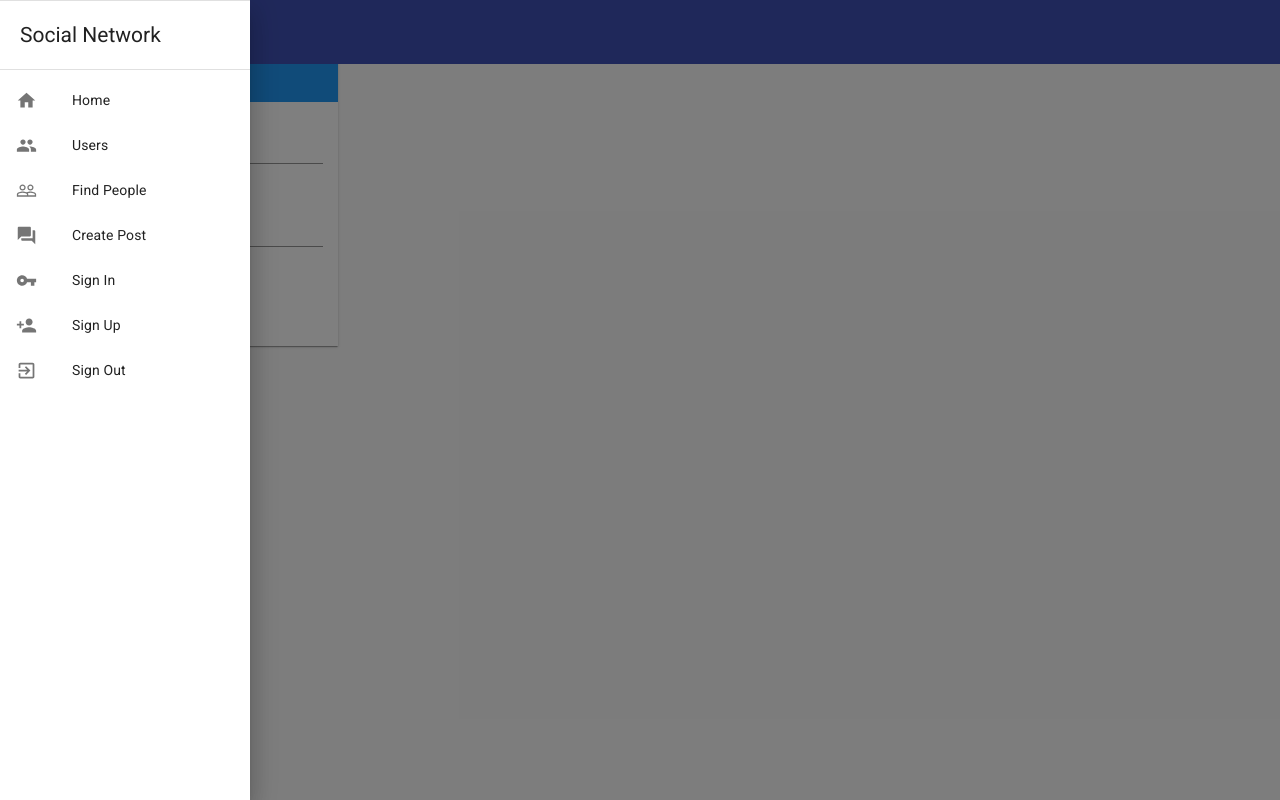
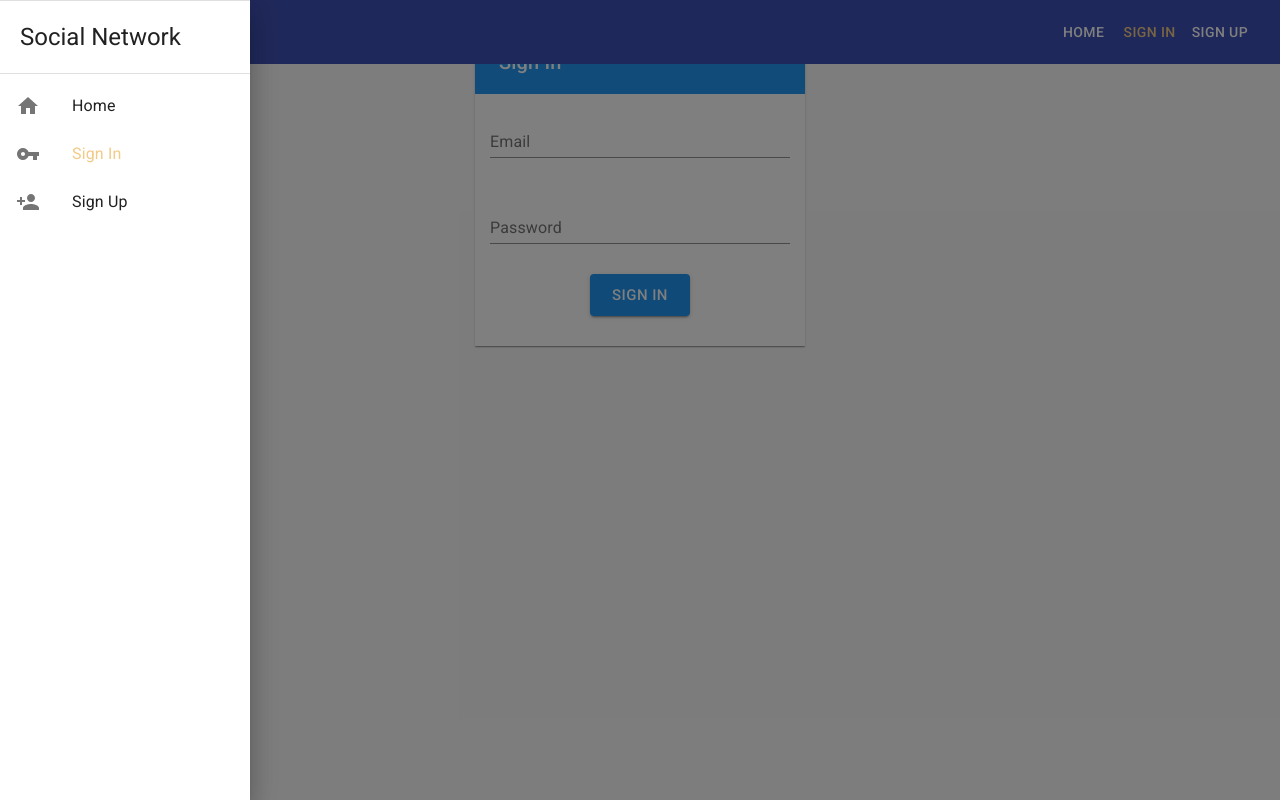
Before and after one commit to jeremiahogutu/social-network, a React (Create React App) app in the folder social-front-end/: page /signin in a window 1280 px wide. Both pictures are taken after a click on the button "Menu". Built offline with nearby package versions, Linux system fonts and the light colour scheme.

Commit message:
user material ui migration

```diff
--- a/social-front-end/public/index.html
+++ b/social-front-end/public/index.html
@@ -10,10 +10,10 @@
     <meta name="theme-color" content="#000000" />
     <link rel="manifest" href="%PUBLIC_URL%/manifest.json" />
     <link rel="stylesheet" href="https://fonts.googleapis.com/icon?family=Material+Icons">
-    <link rel="stylesheet" href="https://code.getmdl.io/1.3.0/material.indigo-pink.min.css">
-    <link href="https://fonts.googleapis.com/css?family=Lato&display=swap" rel="stylesheet">
+<!--    <link rel="stylesheet" href="https://code.getmdl.io/1.3.0/material.indigo-pink.min.css">-->
+<!--    <link href="https://fonts.googleapis.com/css?family=Lato&display=swap" rel="stylesheet">-->
     <link rel="stylesheet" href="https://fonts.googleapis.com/css?family=Roboto:300,400,500&display=swap" />
-    <script defer src="https://code.getmdl.io/1.3.0/material.min.js"></script>
+<!--    <script defer src="https://code.getmdl.io/1.3.0/material.min.js"></script>-->
     <title>Social Network</title>
   </head>
   <body>
--- a/social-front-end/src/components/Home.js
+++ b/social-front-end/src/components/Home.js
@@ -3,8 +3,6 @@ import Posts from '../components/post/Posts'
 const Home = () => (
     <div className='mdl-grid' style={{justifyContent: 'center'}}>
         <div className="mdl-cell mdl-cell--12-col mdl-cell--8-col-tablet mdl-cell--4-col-phone" >
-            {/*<h2>Home</h2>*/}
-            {/*<p>Social front end</p>*/}
             <Posts/>
         </div>
     </div>
--- a/social-front-end/src/components/ui-helpers/SwipeableTemporaryDrawer.js
+++ b/social-front-end/src/components/ui-helpers/SwipeableTemporaryDrawer.js
@@ -1,33 +1,9 @@
 import React from 'react';
 import PropTypes from 'prop-types';
-import {makeStyles} from '@material-ui/core/styles';
-import SwipeableDrawer from '@material-ui/core/SwipeableDrawer';
-import Button from '@material-ui/core/Button';
-import List from '@material-ui/core/List';
-import Divider from '@material-ui/core/Divider';
-import ListItem from '@material-ui/core/ListItem';
-import ListItemIcon from '@material-ui/core/ListItemIcon';
-import ListItemText from '@material-ui/core/ListItemText';
-import InboxIcon from '@material-ui/icons/MoveToInbox';
-import Home from '@material-ui/icons/Home';
-import People from '@material-ui/icons/People';
-import PeopleOutline from '@material-ui/icons/PeopleOutline'
-import Power from '@material-ui/icons/Power'
-import Forum from '@material-ui/icons/Forum'
-import PowerOff from '@material-ui/icons/PowerOff'
-import VpnKey from '@material-ui/icons/VpnKey'
-import ExitToApp from '@material-ui/icons/ExitToApp'
-import PersonAdd from '@material-ui/icons/PersonAdd'
-import MailIcon from '@material-ui/icons/Mail';
-import CssBaseline from '@material-ui/core/CssBaseline';
-import useScrollTrigger from '@material-ui/core/useScrollTrigger';
-import {AppBar, IconButton, Toolbar, Typography} from "@material-ui/core";
-import MenuIcon from '@material-ui/icons/Menu';
+import {SwipeableDrawer, makeStyles, Button, List, Divider, ListItem, ListItemIcon, ListItemText, CssBaseline, useScrollTrigger, AppBar, IconButton, Toolbar, Typography} from "@material-ui/core";
+import {Home, People, PeopleOutline, Forum, VpnKey, ExitToApp, PersonAdd, Menu} from "@material-ui/icons";
 import {NavLink} from "react-router-dom";
-import {close, isAuthenticated, signout} from "../auth";
-// import {close, isAuthenticated, signout} from "./components/auth";
-import DraftsIcon from '@material-ui/icons/Drafts';
-import Signup from "../user/Signup";
+import {isAuthenticated, signout} from "../auth";
 
 const useStyles = makeStyles({
     list: {
@@ -37,10 +13,6 @@ const useStyles = makeStyles({
         width: 'auto',
     },
 });
-
-function ListItemLink(props) {
-    return <ListItem button component="a" {...props} />;
-}
 
 function ElevationScroll(props) {
     const {children, window} = props;
@@ -90,53 +62,116 @@ function SwipeableTemporaryDrawer() {
             onKeyDown={toggleDrawer(side, false)}
         >
             <Divider/>
+            {isAuthenticated() && (
+                <NavLink style={{textDecoration: "none", color: "#757575", flexGrow: 1}}
+                         to={`/user/${isAuthenticated().user._id}`}
+                         activeStyle={{fontWeight: "bold", color: "#f3ca86"}}>
+                    <Typography variant="h5" style={{flexGrow: 1, margin: '20px 0 20px 20px'}}>
+                        {isAuthenticated() ? `${isAuthenticated().user.name}'s profile` : "Social Network"}
+                    </Typography>
+                </NavLink>
+            )}
+            {!isAuthenticated() && (
+                <>
                     <Typography variant="h5" style={{flexGrow: 1, margin: '20px 0 20px 20px'}}>
                         Social Network
                     </Typography>
+                </>
+            )}
             <Divider/>
             <List component="nav" aria-label="Main mailbox folders">
+                {!isAuthenticated() && (
+                    <>
+                        <NavLink style={{color: '#212121', textDecoration: 'none'}}
+                                 to="/"
+                                 activeStyle={{fontWeight: "bold", color: "#f3ca86"}}
+                                 exact={true}>
                             <ListItem button>
                                 <ListItemIcon>
                                     <Home/>
                                 </ListItemIcon>
                                 <ListItemText primary="Home"/>
                             </ListItem>
+                        </NavLink>
+                        <NavLink
+                            style={{color: '#212121', textDecoration: 'none'}}
+                            to="/signin"
+                            activeStyle={{fontWeight: "bold", color: "#f3ca86"}}>
+                            <ListItem button>
+                                <ListItemIcon>
+                                    <VpnKey/>
+                                </ListItemIcon>
+                                <ListItemText primary="Sign In"/>
+                            </ListItem>
+                        </NavLink>
+                        <NavLink
+                            style={{color: '#212121', textDecoration: 'none'}}
+                            to="/signup"
+                            activeStyle={{fontWeight: "bold", color: "#f3ca86"}}>
+                            <ListItem button>
+                                <ListItemIcon>
+                                    <PersonAdd/>
+                                </ListItemIcon>
+                                <ListItemText primary="Sign Up"/>
+                            </ListItem>
+                        </NavLink>
+                    </>
+                )}
+                {isAuthenticated() && (
+                    <div>
+                        <NavLink
+                            style={{color: '#212121', textDecoration: 'none'}}
+                            to="/"
+                            activeStyle={{fontWeight: "bold", color: "#f3ca86"}}
+                            exact={true}>
+                            <ListItem button>
+                                <ListItemIcon>
+                                    <Home/>
+                                </ListItemIcon>
+                                <ListItemText primary="Home"/>
+                            </ListItem>
+                        </NavLink>
+                        <NavLink
+                            style={{color: '#212121', textDecoration: 'none'}}
+                            to="/users"
+                            activeStyle={{fontWeight: "bold", color: "#f3ca86"}}>
                             <ListItem button>
                                 <ListItemIcon>
                                     <People/>
                                 </ListItemIcon>
                                 <ListItemText primary="Users"/>
                             </ListItem>
+                        </NavLink>
+                        <NavLink
+                            style={{color: '#212121', textDecoration: 'none'}}
+                            to="/findpeople"
+                            activeStyle={{fontWeight: "bold", color: "#f3ca86"}}>
                             <ListItem button>
                                 <ListItemIcon>
                                     <PeopleOutline/>
                                 </ListItemIcon>
                                 <ListItemText primary="Find People"/>
                             </ListItem>
+                        </NavLink>
+                        <NavLink
+                            style={{color: '#212121', textDecoration: 'none'}}
+                            to="/post/create"
+                            activeStyle={{fontWeight: "bold", color: "#f3ca86"}}>
                             <ListItem button>
                                 <ListItemIcon>
                                     <Forum/>
                                 </ListItemIcon>
                                 <ListItemText primary="Create Post"/>
                             </ListItem>
-                <ListItem button>
-                    <ListItemIcon>
-                        <VpnKey/>
-                    </ListItemIcon>
-                    <ListItemText primary="Sign In"/>
-                </ListItem>
-                <ListItem button>
-                    <ListItemIcon>
-                        <PersonAdd/>
-                    </ListItemIcon>
-                    <ListItemText primary="Sign Up"/>
-                </ListItem>
-                <ListItem button>
+                        </NavLink>
+                        <ListItem button onClick={() => signout(() => window.location.href = "http://localhost:3000/")}>
                             <ListItemIcon>
                                 <ExitToApp/>
                             </ListItemIcon>
                             <ListItemText primary="Sign Out"/>
                         </ListItem>
+                    </div>
+                )}
             </List>
         </div>
     );
@@ -148,14 +183,8 @@ function SwipeableTemporaryDrawer() {
                 <AppBar>
                     <Toolbar>
                         <IconButton edge="start" color="inherit" aria-label="Menu" onClick={toggleDrawer('left', true)}>
-                            <MenuIcon/>
+                            <Menu/>
                         </IconButton>
-                        {/*     {isAuthenticated() && (*/}
-                        {/*         <NavLink style={{textDecoration: "none", color: "#fff"}} to={`/user/${isAuthenticated().user._id}`} activeStyle={{fontWeight: "bold", color: "#f3ca86"}}>*/}
-                        {/*<span*/}
-                        {/*    className="mdl-layout-title">{isAuthenticated() ? `${isAuthenticated().user.name}'s profile` : "Social Network"}</span>*/}
-                        {/*         </NavLink>*/}
-                        {/*     )}*/}
                         {isAuthenticated() && (
                             <NavLink style={{textDecoration: "none", color: "#fff", flexGrow: 1}}
                                      to={`/user/${isAuthenticated().user._id}`}
@@ -165,19 +194,27 @@ function SwipeableTemporaryDrawer() {
                                 </Typography>
                             </NavLink>
                         )}
+
+                        {!isAuthenticated() && (
+                            <>
+                                <Typography variant="h6" style={{flexGrow: 1}}>
+                                    Social Network
+                                </Typography>
                                 <NavLink style={{color: '#fff'}}
                                          to="/"
                                          activeStyle={{fontWeight: "bold", color: "#f3ca86"}}
                                          exact={true}>
                                     <Button color="inherit">Home</Button>
                                 </NavLink>
-                        {!isAuthenticated() && (
-                            <>
-                                <NavLink to="/signin"
+                                <NavLink
+                                    style={{color: '#fff'}}
+                                    to="/signin"
                                     activeStyle={{fontWeight: "bold", color: "#f3ca86"}}>
                                     <Button color="inherit">Sign In</Button>
                                 </NavLink>
-                                <NavLink to="/signup"
+                                <NavLink
+                                    style={{color: '#fff'}}
+                                    to="/signup"
                                     activeStyle={{fontWeight: "bold", color: "#f3ca86"}}>
                                     <Button color="inherit">Sign Up</Button>
                                 </NavLink>
@@ -185,49 +222,45 @@ function SwipeableTemporaryDrawer() {
                         )}
                         {isAuthenticated() && (
                             <div>
-                                <NavLink to="/users"
+                                <NavLink style={{color: '#fff'}}
+                                         to="/"
+                                         activeStyle={{fontWeight: "bold", color: "#f3ca86"}}
+                                         exact={true}>
+                                    <Button color="inherit">Home</Button>
+                                </NavLink>
+                                <NavLink
+                                    style={{color: '#fff'}}
+                                    to="/users"
                                     activeStyle={{fontWeight: "bold", color: "#f3ca86"}}>
                                     <Button color="inherit">Users</Button>
                                 </NavLink>
-                                <NavLink to="/findpeople"
+                                <NavLink
+                                    style={{color: '#fff'}}
+                                    to="/findpeople"
                                     activeStyle={{fontWeight: "bold", color: "#f3ca86"}}>
                                     <Button color="inherit">Find People</Button>
                                 </NavLink>
-                                <NavLink to="/post/create"
+                                <NavLink
+                                    style={{color: '#fff'}}
+                                    to="/post/create"
                                     activeStyle={{fontWeight: "bold", color: "#f3ca86"}}>
                                     <Button color="inherit">Create Post</Button>
                                 </NavLink>
                                 <Button
-                                    style={{cursor: "pointer", color: "#fff", background: "transparent", border: "none"}}
-                                    onClick={() => signout(() => window.location.href = "http://localhost:3000/")}>Sign Out
+                                    style={{
+                                        cursor: "pointer",
+                                        color: "#fff",
+                                        background: "transparent",
+                                        border: "none"
+                                    }}
+                                    onClick={() => signout(() => window.location.href = "http://localhost:3000/")}>Sign
+                                    Out
                                 </Button>
                             </div>
                         )}
-
-
-                        {/*<Button color="inherit">Create Post</Button>*/}
-                        {/*<Button color="inherit">Sign In</Button>*/}
-                        {/*<Button color="inherit">Sign Up</Button>*/}
-                        {/*<Button color="inherit">Sign Out</Button>*/}
                     </Toolbar>
                 </AppBar>
             </ElevationScroll>
-            {/*<AppBar position="static">*/}
-            {/*    <Toolbar>*/}
-            {/*        <IconButton edge="start" color="inherit" aria-label="Menu" onClick={toggleDrawer('left', true)}>*/}
-            {/*            <MenuIcon />*/}
-            {/*        </IconButton>*/}
-            {/*        <Typography variant="h6" style={{flexGrow: 1}}>*/}
-            {/*            Social Network*/}
-            {/*        </Typography>*/}
-            {/*        <Button color="inherit">Home</Button>*/}
-            {/*        <Button color="inherit">Users</Button>*/}
-            {/*        <Button color="inherit">Find People</Button>*/}
-            {/*        <Button color="inherit">Create Post</Button>*/}
-            {/*        <Button color="inherit">Sign In</Button>*/}
-            {/*        <Button color="inherit">Sign Out</Button>*/}
-            {/*    </Toolbar>*/}
-            {/*</AppBar>*/}
             <SwipeableDrawer
                 open={state.left}
                 onClose={toggleDrawer('left', false)}
```
Also changed, not shown: social-front-end/src/App.js (+0 -13 lines), social-front-end/src/components/user/DeleteUser.js (+8 -7 lines), social-front-end/src/components/user/Profile.js (+11 -4 lines), social-front-end/src/components/user/Users.js (+22 -37 lines), social-front-end/src/components/user/user.css (+22 -0 lines). Lines whose indentation alone changed are shown as unchanged.
